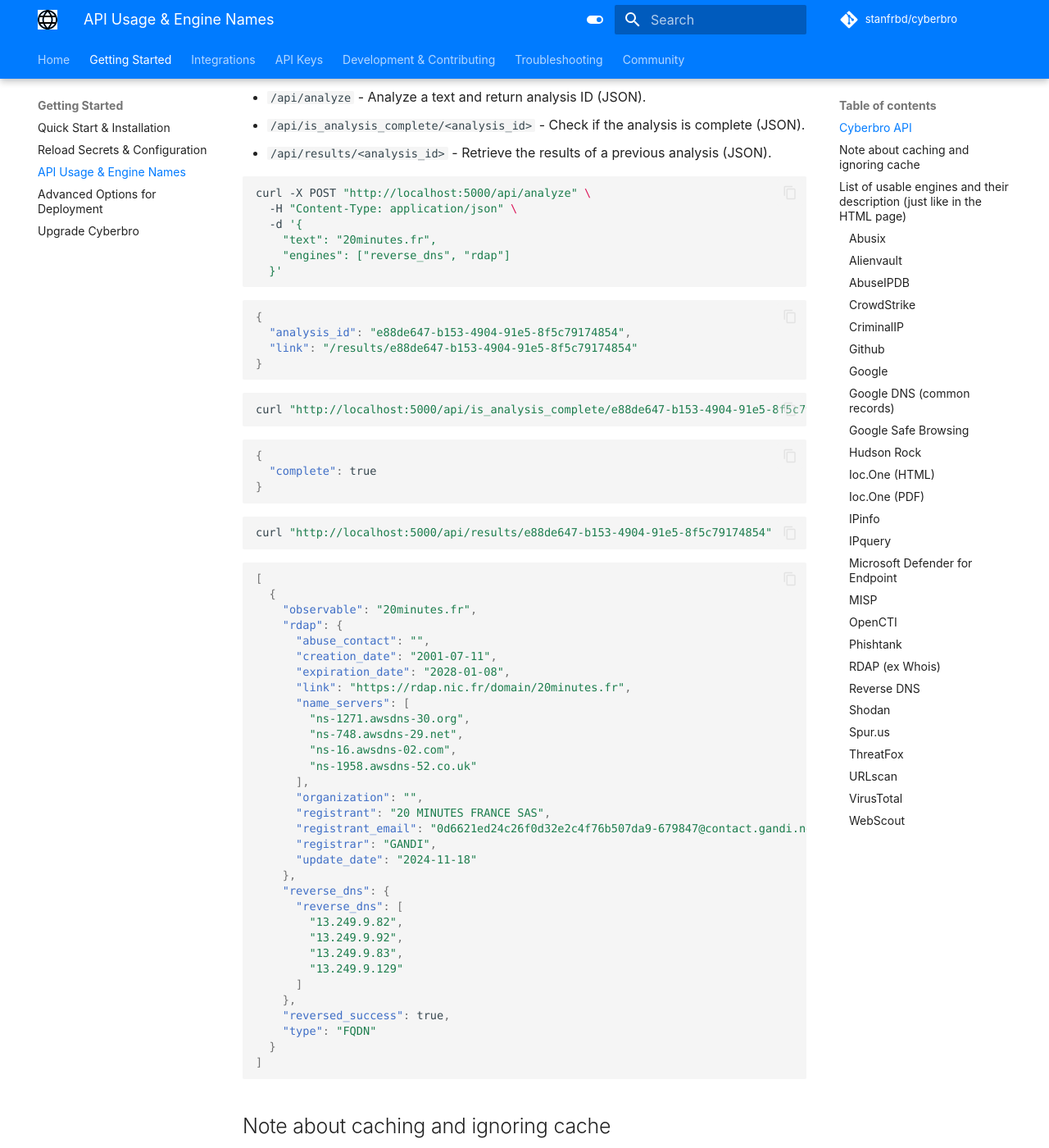
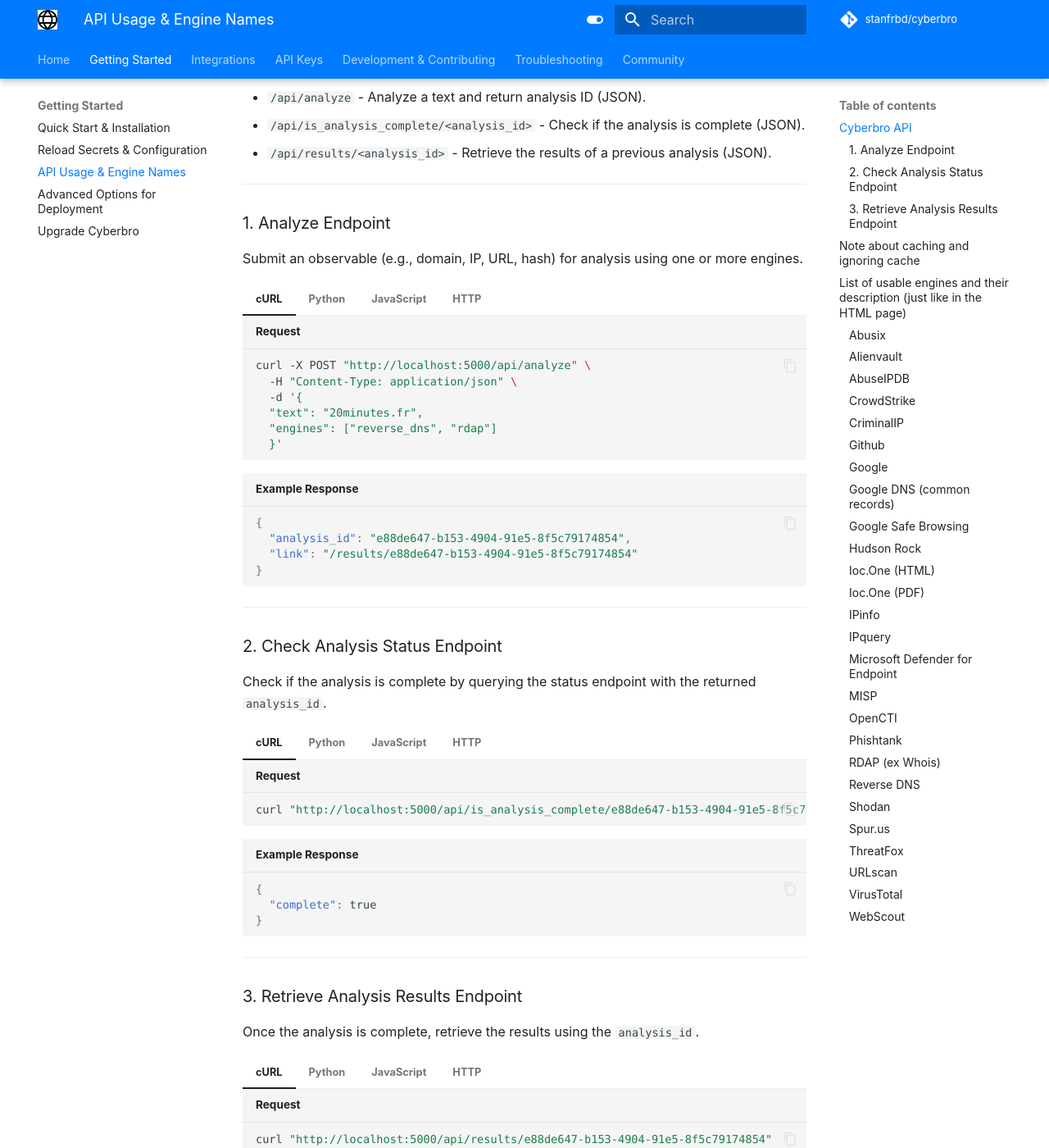
Before and after one commit to ubahmapk/cyberbro, an MkDocs documentation site: the page built from docs/quick-start/API-usage-and-engine-names.md, in a window 1280 px wide and 1400 px high, scrolled down 281 px. Shown: the whole window at 82% size. Built offline with MkDocs 1.6.1 and Material for MkDocs 9.7.7, drawn with Linux system fonts in a browser that asks for light colours; some web fonts are replaced; comment, search, counter and statistics services are not loaded; some of the changed text lies outside the part shown.

Commit message:
Enhance API docs with other languages examples

````diff
--- a/docs/quick-start/API-usage-and-engine-names.md
+++ b/docs/quick-start/API-usage-and-engine-names.md
@@ -8,85 +8,263 @@
 * `/api/is_analysis_complete/<analysis_id>` - Check if the analysis is complete (JSON).
 * `/api/results/<analysis_id>` - Retrieve the results of a previous analysis (JSON).
 
-```bash
-curl -X POST "http://localhost:5000/api/analyze" \
-  -H "Content-Type: application/json" \
-  -d '{
-    "text": "20minutes.fr",
-    "engines": ["reverse_dns", "rdap"]
-  }'
-```
+---
 
-```json
+### 1. Analyze Endpoint
+
+Submit an observable (e.g., domain, IP, URL, hash) for analysis using one or more engines.
+
+=== "cURL"
+
+    ```bash title="Request"
+    curl -X POST "http://localhost:5000/api/analyze" \
+      -H "Content-Type: application/json" \
+      -d '{
+      "text": "20minutes.fr",
+      "engines": ["reverse_dns", "rdap"]
+      }'
+    ```
+
+=== "Python"
+
+    ```python title="Request"
+    import requests
+    import json
+
+    url = "http://localhost:5000/api/analyze"
+    headers = {"Content-Type": "application/json"}
+    data = {
+      "text": "20minutes.fr",
+      "engines": ["reverse_dns", "rdap"]
+    }
+    response = requests.post(url, headers=headers, data=json.dumps(data))
+    print(response.json())
+    ```
+
+=== "JavaScript"
+
+    ```javascript title="Request"
+    fetch("http://localhost:5000/api/analyze", {
+      method: "POST",
+      headers: {
+        "Content-Type": "application/json"
+      },
+      body: JSON.stringify({
+        text: "20minutes.fr",
+        engines: ["reverse_dns", "rdap"]
+      })
+    })
+    .then(response => response.json())
+    .then(data => console.log(data));
+    ```
+
+=== "HTTP"
+
+    ```http title="Request"
+    POST /api/analyze HTTP/1.1
+    Host: localhost:5000
+    Content-Type: application/json
+
+    {
+      "text": "20minutes.fr",
+      "engines": ["reverse_dns", "rdap"]
+    }
+    ```
+
+```json title="Example Response"
 {
   "analysis_id": "e88de647-b153-4904-91e5-8f5c79174854",
   "link": "/results/e88de647-b153-4904-91e5-8f5c79174854"
 }
 ```
 
-```bash
-curl "http://localhost:5000/api/is_analysis_complete/e88de647-b153-4904-91e5-8f5c79174854"
-```
+---
 
-```json
+### 2. Check Analysis Status Endpoint
+
+Check if the analysis is complete by querying the status endpoint with the returned `analysis_id`.
+
+=== "cURL"
+
+    ```bash title="Request"
+    curl "http://localhost:5000/api/is_analysis_complete/e88de647-b153-4904-91e5-8f5c79174854"
+    ```
+
+=== "Python"
+
+    ```python title="Request"
+    import requests
+
+    url = "http://localhost:5000/api/is_analysis_complete/e88de647-b153-4904-91e5-8f5c79174854"
+    response = requests.get(url)
+    print(response.json())
+    ```
+
+=== "JavaScript"
+
+    ```javascript title="Request"
+    fetch("http://localhost:5000/api/is_analysis_complete/e88de647-b153-4904-91e5-8f5c79174854")
+    .then(response => response.json())
+    .then(data => console.log(data));
+    ```
+
+=== "HTTP"
+
+    ```http title="Request"
+    GET /api/is_analysis_complete/e88de647-b153-4904-91e5-8f5c79174854 HTTP/1.1
+    Host: localhost:5000
+    ```
+
+```json title="Example Response"
 {
   "complete": true
 }
 ```
 
-```bash
-curl "http://localhost:5000/api/results/e88de647-b153-4904-91e5-8f5c79174854"
-```
+---
 
-```json
+### 3. Retrieve Analysis Results Endpoint
+
+Once the analysis is complete, retrieve the results using the `analysis_id`.
+
+=== "cURL"
+
+    ```bash title="Request"
+    curl "http://localhost:5000/api/results/e88de647-b153-4904-91e5-8f5c79174854"
+    ```
+
+=== "Python"
+
+    ```python title="Request"
+    import requests
+
+    url = "http://localhost:5000/api/results/e88de647-b153-4904-91e5-8f5c79174854"
+    response = requests.get(url)
+    print(response.json())
+    ```
+
+=== "JavaScript"
+
+    ```javascript title="Request"
+    fetch("http://localhost:5000/api/results/e88de647-b153-4904-91e5-8f5c79174854")
+    .then(response => response.json())
+    .then(data => console.log(data));
+    ```
+
+=== "HTTP"
+
+    ```http title="Request"
+    GET /api/results/e88de647-b153-4904-91e5-8f5c79174854 HTTP/1.1
+    Host: localhost:5000
+    ```
+
+```json title="Example Response"
 [
   {
-    "observable": "20minutes.fr",
-    "rdap": {
-      "abuse_contact": "",
-      "creation_date": "2001-07-11",
-      "expiration_date": "2028-01-08",
-      "link": "https://rdap.nic.fr/domain/20minutes.fr",
-      "name_servers": [
-        "ns-1271.awsdns-30.org",
-        "ns-748.awsdns-29.net",
-        "ns-16.awsdns-02.com",
-        "ns-1958.awsdns-52.co.uk"
-      ],
-      "organization": "",
-      "registrant": "20 MINUTES FRANCE SAS",
-      "registrant_email": "0d6621ed24c26f0d32e2c4f76b507da9-679847@contact.gandi.net",
-      "registrar": "GANDI",
-      "update_date": "2024-11-18"
-    },
-    "reverse_dns": {
-      "reverse_dns": [
-        "13.249.9.82",
-        "13.249.9.92",
-        "13.249.9.83",
-        "13.249.9.129"
-      ]
-    },
-    "reversed_success": true,
-    "type": "FQDN"
+  "observable": "20minutes.fr",
+  "rdap": {
+    "abuse_contact": "",
+    "creation_date": "2001-07-11",
+    "expiration_date": "2028-01-08",
+    "link": "https://rdap.nic.fr/domain/20minutes.fr",
+    "name_servers": [
+    "ns-1271.awsdns-30.org",
+    "ns-748.awsdns-29.net",
+    "ns-16.awsdns-02.com",
+    "ns-1958.awsdns-52.co.uk"
+    ],
+    "organization": "",
+    "registrant": "20 MINUTES FRANCE SAS",
+    "registrant_email": "0d6621ed24c26f0d32e2c4f76b507da9-679847@contact.gandi.net",
+    "registrar": "GANDI",
+    "update_date": "2024-11-18"
+  },
+  "reverse_dns": {
+    "reverse_dns": [
+    "13.249.9.82",
+    "13.249.9.92",
+    "13.249.9.83",
+    "13.249.9.129"
+    ]
+  },
+  "reversed_success": true,
+  "type": "FQDN"
   }
 ]
 ```
+
+---
+
+!!! tip
+    Always check the analysis status before retrieving results to ensure the analysis is complete.
+    For more advanced usage, such as bypassing cache or customizing engine selection, refer to the sections below.
+
 
 ## Note about caching and ignoring cache
 * The API results are cached for 24 hours by default. You can change this by modifying the `api_cache_timeout` parameter in the `secrets.json` file or by setting the corresponding environment variable. Refer to this document for more details: [advanced options](https://docs.cyberbro.net/quick-start/Advanced-options-for-deployment).
 
 * You can bypass caching for a specific request by including `"ignore_cache": true` in the data section of your request. Ignoring the cache will force the system to perform the analysis again. For example:
 
-```bash
-curl -X POST "http://localhost:5000/api/analyze" \
-  -H "Content-Type: application/json" \
-  -d '{
-    "text": "20minutes.fr",
-    "engines": ["reverse_dns", "rdap"],
-    "ignore_cache": true
-  }'
-```
+
+=== "cURL"
+
+    ```bash title="Request with Cache Ignored"
+    curl -X POST "http://localhost:5000/api/analyze" \
+      -H "Content-Type: application/json" \
+      -d '{
+        "text": "20minutes.fr",
+        "engines": ["reverse_dns", "rdap"],
+        "ignore_cache": true
+      }'
+    ```
+
+=== "Python"
+
+    ```python title="Request with Cache Ignored"
+    import requests
+    import json
+    url = "http://localhost:5000/api/analyze"
+    headers = {"Content-Type": "application/json"}
+    data = {
+        "text": "20minutes.fr",
+        "engines": ["reverse_dns", "rdap"],
+        "ignore_cache": True
+    }
+    response = requests.post(url, headers=headers, data=json.dumps(data))
+    print(response.json())
+    ```
+
+=== "JavaScript"
+
+    ```javascript title="Request with Cache Ignored"
+    fetch("http://localhost:5000/api/analyze", {
+        method: "POST",
+        headers: {
+            "Content-Type": "application/json"
+        },
+        body: JSON.stringify({
+            text: "20minutes.fr",
+            engines: ["reverse_dns", "rdap"],
+            ignore_cache: true
+        })
+    })
+    .then(response => response.json())
+    .then(data => console.log(data));
+    ```
+
+=== "HTTP"
+
+    ```http title="Request with Cache Ignored"
+    POST /api/analyze HTTP/1.1
+    Host: localhost:5000
+    Content-Type: application/json
+
+    {
+        "text": "20minutes.fr",
+        "engines": ["reverse_dns", "rdap"],
+        "ignore_cache": true
+    }
+    ```
 
 ## List of usable engines and their description (just like in the HTML page)
 
--- a/mkdocs.yml
+++ b/mkdocs.yml
@@ -88,15 +88,16 @@
   - tables
   - attr_list
   - def_list
-  - pymdownx.superfences
   - pymdownx.details
-  - pymdownx.tabbed
   - pymdownx.emoji
   - pymdownx.tasklist
   - pymdownx.highlight
   - pymdownx.inlinehilite
   - pymdownx.snippets
   - pymdownx.keys
+  - pymdownx.superfences
+  - pymdownx.tabbed:
+      alternate_style: true
 plugins:
   - search
   - git-revision-date-localized:
````
